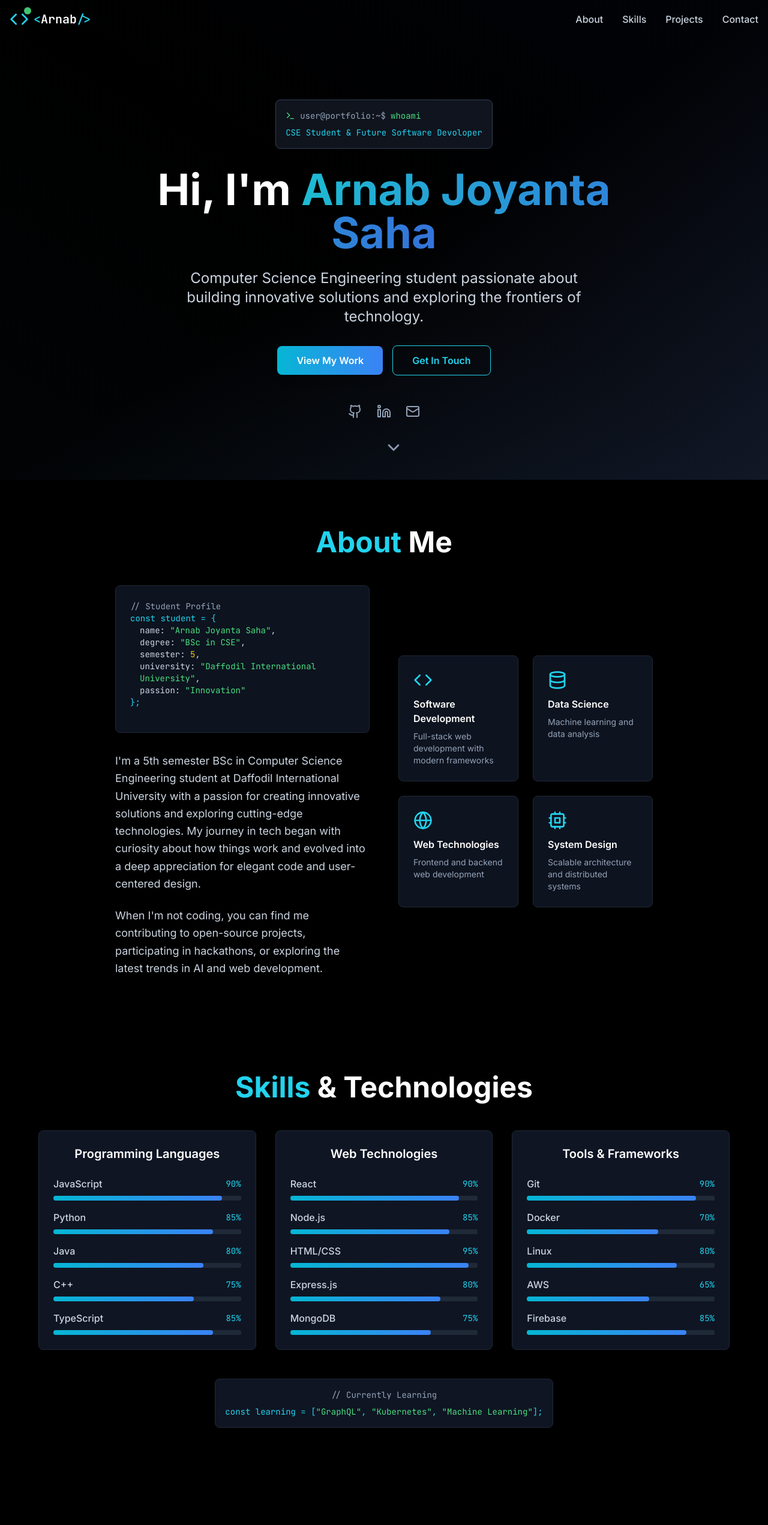
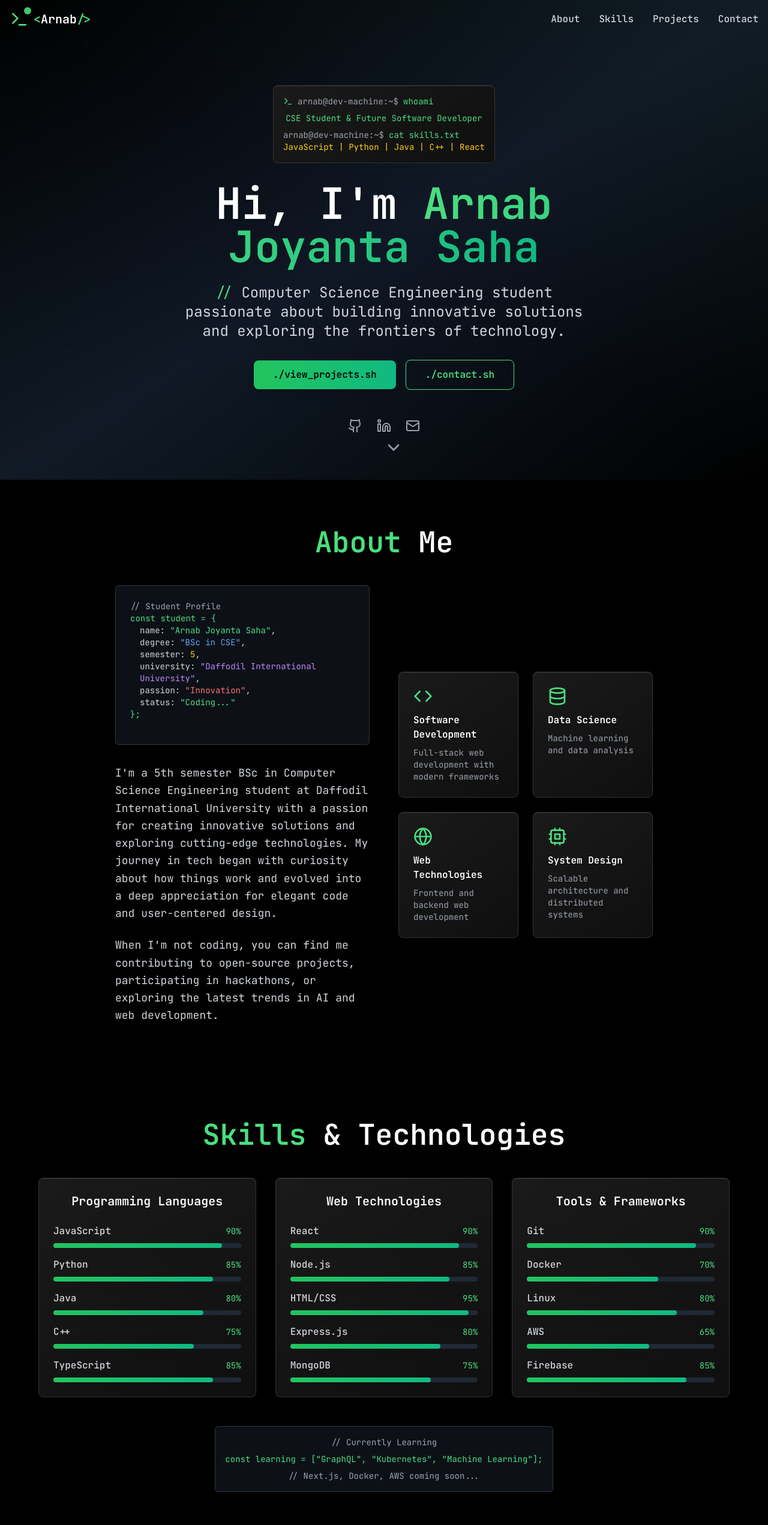
Before and after one commit to Arnabjoyantasaha/Portfolio, a React (Vite) app: page / in a window 1280 px wide. Shown: the top 2543 px of the page at 60% size. Built offline with nearby package versions, Linux system fonts and the light colour scheme.

Commit message:
Transform portfolio to programming-focused theme

```diff
--- a/src/App.tsx
+++ b/src/App.tsx
@@ -9,7 +9,7 @@ import BackgroundPattern from './components/BackgroundPattern';
 
 function App() {
   return (
-    <div className="min-h-screen bg-black text-white relative overflow-x-hidden">
+    <div className="min-h-screen bg-black text-white relative overflow-x-hidden font-mono">
       <BackgroundPattern />
       <Header />
       <main className="relative z-10">
--- a/src/components/About.tsx
+++ b/src/components/About.tsx
@@ -14,34 +14,35 @@ const About = () => {
       <div className="container mx-auto px-4">
         <div className="max-w-4xl mx-auto">
           <h2 className="text-4xl md:text-5xl font-bold text-center mb-12">
-            <span className="text-cyan-400">About</span> Me
+            <span className="text-green-400">About</span> Me
           </h2>
 
           <div className="grid md:grid-cols-2 gap-12 items-center">
             <div>
-              <div className="bg-gray-900/80 backdrop-blur-sm border border-gray-800 rounded-lg p-6 mb-8">
+              <div className="code-block backdrop-blur-sm p-6 mb-8">
                 <div className="font-mono text-sm mb-4">
-                  <div className="text-slate-400">// Student Profile</div>
-                  <div className="text-cyan-400">{'const student = {'}</div>
-                  <div className="ml-4 text-slate-300">
+                  <div className="text-gray-400">// Student Profile</div>
+                  <div className="text-green-400">{'const student = {'}</div>
+                  <div className="ml-4 text-gray-300">
                     <div>name: <span className="text-green-400">"Arnab Joyanta Saha"</span>,</div>
-                    <div>degree: <span className="text-green-400">"BSc in CSE"</span>,</div>
+                    <div>degree: <span className="text-blue-400">"BSc in CSE"</span>,</div>
                     <div>semester: <span className="text-yellow-400">5</span>,</div>
-                    <div>university: <span className="text-green-400">"Daffodil International University"</span>,</div>
-                    <div>passion: <span className="text-green-400">"Innovation"</span></div>
+                    <div>university: <span className="text-purple-400">"Daffodil International University"</span>,</div>
+                    <div>passion: <span className="text-red-400">"Innovation"</span>,</div>
+                    <div>status: <span className="text-green-400">"Coding..."</span></div>
                   </div>
-                  <div className="text-cyan-400">{'};'}</div>
+                  <div className="text-green-400">{'};'}</div>
                 </div>
               </div>
 
-              <p className="text-slate-300 text-lg leading-relaxed mb-6">
+              <p className="text-gray-300 text-lg leading-relaxed mb-6">
                 I'm a 5th semester BSc in Computer Science Engineering student at Daffodil International University with a passion for creating
                 innovative solutions and exploring cutting-edge technologies. My journey in tech
                 began with curiosity about how things work and evolved into a deep appreciation
                 for elegant code and user-centered design.
               </p>
 
-              <p className="text-slate-300 text-lg leading-relaxed">
+              <p className="text-gray-300 text-lg leading-relaxed">
                 When I'm not coding, you can find me contributing to open-source projects,
                 participating in hackathons, or exploring the latest trends in AI and web development.
               </p>
@@ -51,11 +52,11 @@ const About = () => {
               {interests.map((interest, index) => (
                 <div
                   key={index}
-                  className="bg-gray-900/80 backdrop-blur-sm border border-gray-800 rounded-lg p-6 hover:border-cyan-400/50 transition-all duration-300 transform hover:scale-105"
+                  className="terminal-border backdrop-blur-sm p-6 hover:border-green-400/50 transition-all duration-300 transform hover:scale-105 glow-on-hover"
                 >
-                  <interest.icon className="h-8 w-8 text-cyan-400 mb-3" />
+                  <interest.icon className="h-8 w-8 text-green-400 mb-3" />
                   <h3 className="text-white font-semibold mb-2">{interest.title}</h3>
-                  <p className="text-slate-400 text-sm">{interest.description}</p>
+                  <p className="text-gray-400 text-sm font-mono">{interest.description}</p>
                 </div>
               ))}
             </div>
--- a/src/components/BackgroundPattern.tsx
+++ b/src/components/BackgroundPattern.tsx
@@ -3,28 +3,43 @@ import React from 'react';
 const BackgroundPattern = () => {
   return (
     <div className="fixed inset-0 z-0">
-      {/* Animated grid pattern */}
+      {/* Matrix-style grid pattern */}
       <div className="absolute inset-0 opacity-10">
         <div className="absolute inset-0" style={{
           backgroundImage: `
-            linear-gradient(rgba(34, 211, 238, 0.1) 1px, transparent 1px),
-            linear-gradient(90deg, rgba(34, 211, 238, 0.1) 1px, transparent 1px)
+            linear-gradient(rgba(0, 255, 65, 0.2) 1px, transparent 1px),
+            linear-gradient(90deg, rgba(0, 255, 65, 0.2) 1px, transparent 1px)
           `,
-          backgroundSize: '50px 50px'
+          backgroundSize: '40px 40px'
         }} />
       </div>
 
-      {/* Floating geometric shapes */}
+      {/* Matrix rain effect */}
       <div className="absolute inset-0 overflow-hidden">
-        <div className="absolute top-1/4 left-1/4 w-2 h-2 bg-cyan-400 rounded-full animate-pulse opacity-60" />
-        <div className="absolute top-1/3 right-1/4 w-1 h-1 bg-green-400 rounded-full animate-pulse opacity-40" />
-        <div className="absolute bottom-1/4 left-1/3 w-3 h-3 bg-blue-400 rounded-full animate-pulse opacity-30" />
-        <div className="absolute bottom-1/3 right-1/3 w-2 h-2 bg-purple-400 rounded-full animate-pulse opacity-50" />
+        {[...Array(20)].map((_, i) => (
+          <div
+            key={i}
+            className="absolute text-green-400 font-mono text-xs opacity-20 animate-matrix"
+            style={{
+              left: `${Math.random() * 100}%`,
+              top: `${Math.random() * 100}%`,
+              animationDelay: `${Math.random() * 3}s`,
+              animationDuration: `${3 + Math.random() * 2}s`
+            }}
+          >
+            {Math.random() > 0.5 ? '1' : '0'}
+          </div>
+        ))}
       </div>
 
-      {/* Gradient overlays */}
-      <div className="absolute inset-0 bg-gradient-to-br from-black via-black to-gray-900 opacity-98" />
-      <div className="absolute inset-0 bg-gradient-to-tr from-cyan-900/5 via-transparent to-blue-900/5" />
+      {/* Terminal-style gradient overlays */}
+      <div className="absolute inset-0 bg-gradient-to-br from-black via-gray-900 to-black opacity-95" />
+      <div className="absolute inset-0 bg-gradient-to-tr from-green-900/5 via-transparent to-green-900/10" />
+
+      {/* Scanlines effect */}
+      <div className="absolute inset-0 opacity-5" style={{
+        backgroundImage: 'repeating-linear-gradient(0deg, transparent, transparent 2px, rgba(0, 255, 65, 0.1) 2px, rgba(0, 255, 65, 0.1) 4px)',
+      }} />
     </div>
   );
 };
--- a/src/components/Header.tsx
+++ b/src/components/Header.tsx
@@ -30,13 +30,13 @@ const Header = () => {
         <div className="flex items-center justify-between">
           <div className="flex items-center space-x-2">
             <div className="relative">
-              <Code className="h-8 w-8 text-cyan-400" />
+              <Terminal className="h-8 w-8 text-green-400" />
               <div className="absolute -top-1 -right-1 w-3 h-3 bg-green-400 rounded-full animate-pulse"></div>
             </div>
             <span className="text-xl font-bold font-mono">
-              <span className="text-cyan-400">{'<'}</span>
+              <span className="text-green-400">{'<'}</span>
               <span className="text-white">Arnab</span>
-              <span className="text-cyan-400">{'/>'}</span>
+              <span className="text-green-400">{'/>'}</span>
             </span>
           </div>
 
@@ -45,17 +45,17 @@ const Header = () => {
               <button
                 key={item}
                 onClick={() => scrollToSection(item)}
-                className="relative text-slate-300 hover:text-cyan-400 transition-colors duration-200 capitalize font-medium"
+                className="relative text-gray-300 hover:text-green-400 transition-colors duration-200 capitalize font-medium font-mono"
               >
                 {item}
-                <span className="absolute bottom-0 left-0 w-0 h-0.5 bg-cyan-400 transition-all duration-300 hover:w-full"></span>
+                <span className="absolute bottom-0 left-0 w-0 h-0.5 bg-green-400 transition-all duration-300 hover:w-full"></span>
               </button>
             ))}
           </nav>
 
           <button
             onClick={() => setIsMenuOpen(!isMenuOpen)}
-            className="md:hidden p-2 text-slate-300 hover:text-cyan-400 transition-colors"
+            className="md:hidden p-2 text-gray-300 hover:text-green-400 transition-colors"
           >
             {isMenuOpen ? <X size={24} /> : <Menu size={24} />}
           </button>
@@ -70,7 +70,7 @@ const Header = () => {
               <button
                 key={item}
                 onClick={() => scrollToSection(item)}
-                className="block w-full text-left px-4 py-2 text-slate-300 hover:text-cyan-400 hover:bg-slate-800/50 rounded-lg transition-all duration-200 capitalize"
+                className="block w-full text-left px-4 py-2 text-gray-300 hover:text-green-400 hover:bg-gray-800/50 rounded-lg transition-all duration-200 capitalize font-mono"
               >
                 {item}
               </button>
--- a/src/components/Hero.tsx
+++ b/src/components/Hero.tsx
@@ -14,23 +14,29 @@ const Hero = () => {
       <div className="container mx-auto px-4 text-center">
         <div className="max-w-4xl mx-auto">
           {/* Terminal-style greeting */}
-          <div className="inline-block bg-slate-800/50 backdrop-blur-sm border border-slate-700 rounded-lg p-4 mb-8 font-mono text-sm">
+          <div className="inline-block terminal-border backdrop-blur-sm p-4 mb-8 font-mono text-sm">
             <div className="flex items-center space-x-2 mb-2">
               <Terminal className="h-4 w-4 text-green-400" />
-              <span className="text-slate-400">user@portfolio:~$</span>
+              <span className="text-gray-400">arnab@dev-machine:~$</span>
               <span className="text-green-400">whoami</span>
             </div>
-            <div className="text-cyan-400">CSE Student & Future Software Devoloper</div>
+            <div className="text-green-400">CSE Student & Future Software Developer</div>
+            <div className="flex items-center space-x-2 mt-2">
+              <span className="text-gray-400">arnab@dev-machine:~$</span>
+              <span className="text-green-400">cat skills.txt</span>
+            </div>
+            <div className="text-yellow-400">JavaScript | Python | Java | C++ | React</div>
           </div>
 
           <h1 className="text-5xl md:text-7xl font-bold mb-6">
             <span className="text-white">Hi, I'm </span>
-            <span className="text-transparent bg-clip-text bg-gradient-to-r from-cyan-400 to-blue-500 animate-pulse">
+            <span className="text-transparent bg-clip-text bg-gradient-to-r from-green-400 to-emerald-500 glitch">
               Arnab Joyanta Saha
             </span>
           </h1>
 
-          <p className="text-xl md:text-2xl text-slate-300 mb-8 max-w-2xl mx-auto leading-relaxed">
+          <p className="text-xl md:text-2xl text-gray-300 mb-8 max-w-2xl mx-auto leading-relaxed font-mono">
+            <span className="text-green-400">{'// '}</span>
             Computer Science Engineering student passionate about building innovative solutions
             and exploring the frontiers of technology.
           </p>
@@ -38,26 +44,26 @@ const Hero = () => {
           <div className="flex flex-col sm:flex-row gap-4 justify-center items-center mb-12">
             <button
               onClick={() => scrollToSection('projects')}
-              className="bg-gradient-to-r from-cyan-500 to-blue-500 hover:from-cyan-600 hover:to-blue-600 text-white font-semibold py-3 px-8 rounded-lg transition-all duration-300 transform hover:scale-105 shadow-lg"
+              className="bg-gradient-to-r from-green-500 to-emerald-500 hover:from-green-600 hover:to-emerald-600 text-black font-semibold py-3 px-8 rounded-lg transition-all duration-300 transform hover:scale-105 shadow-lg font-mono"
             >
-              View My Work
+              ./view_projects.sh
             </button>
             <button
               onClick={() => scrollToSection('contact')}
-              className="border border-cyan-400 text-cyan-400 hover:bg-cyan-400 hover:text-slate-900 font-semibold py-3 px-8 rounded-lg transition-all duration-300 transform hover:scale-105"
+              className="border border-green-400 text-green-400 hover:bg-green-400 hover:text-black font-semibold py-3 px-8 rounded-lg transition-all duration-300 transform hover:scale-105 font-mono"
             >
-              Get In Touch
+              ./contact.sh
             </button>
           </div>
 
           <div className="flex justify-center space-x-6">
-            <a href="https://github.com/Arnabjoyantasaha" className="text-slate-400 hover:text-white transition-colors duration-200 transform hover:scale-110">
+            <a href="https://github.com/Arnabjoyantasaha" className="text-gray-400 hover:text-green-400 transition-colors duration-200 transform hover:scale-110">
               <Github size={24} />
             </a>
-            <a href="https://www.linkedin.com/in/arnab-joyanta-saha-3b2435301" className="text-slate-400 hover:text-white transition-colors duration-200 transform hover:scale-110">
+            <a href="https://www.linkedin.com/in/arnab-joyanta-saha-3b2435301" className="text-gray-400 hover:text-green-400 transition-colors duration-200 transform hover:scale-110">
               <Linkedin size={24} />
             </a>
-            <a href="mailto:arnabjoyantasaha@gmail.com" className="text-slate-400 hover:text-white transition-colors duration-200 transform hover:scale-110">
+            <a href="mailto:arnabjoyantasaha@gmail.com" className="text-gray-400 hover:text-green-400 transition-colors duration-200 transform hover:scale-110">
               <Mail size={24} />
             </a>
           </div>
@@ -65,7 +71,7 @@ const Hero = () => {
 
         <button
           onClick={() => scrollToSection('about')}
-          className="absolute bottom-8 left-1/2 transform -translate-x-1/2 text-slate-400 hover:text-cyan-400 transition-colors duration-200 animate-bounce"
+          className="absolute bottom-8 left-1/2 transform -translate-x-1/2 text-gray-400 hover:text-green-400 transition-colors duration-200 animate-bounce"
         >
           <ChevronDown size={32} />
         </button>
--- a/src/components/Skills.tsx
+++ b/src/components/Skills.tsx
@@ -39,14 +39,14 @@ const Skills = () => {
       <div className="container mx-auto px-4">
         <div className="max-w-6xl mx-auto">
           <h2 className="text-4xl md:text-5xl font-bold text-center mb-12">
-            <span className="text-cyan-400">Skills</span> & Technologies
+            <span className="text-green-400">Skills</span> & Technologies
           </h2>
 
           <div className="grid md:grid-cols-3 gap-8">
             {skillCategories.map((category, categoryIndex) => (
               <div
                 key={categoryIndex}
-                className="bg-gray-900/90 backdrop-blur-sm border border-gray-800 rounded-lg p-6 hover:border-cyan-400/50 transition-all duration-300"
+                className="terminal-border backdrop-blur-sm p-6 hover:border-green-400/50 transition-all duration-300 glow-on-hover"
               >
                 <h3 className="text-xl font-semibold text-white mb-6 text-center">
                   {category.title}
@@ -55,16 +55,14 @@ const Skills = () => {
                   {category.skills.map((skill, skillIndex) => (
                     <div key={skillIndex} className="space-y-2">
                       <div className="flex justify-between items-center">
-                        <span className="text-slate-300 font-medium">{skill.name}</span>
-                        <span className="text-cyan-400 text-sm font-mono">{skill.level}%</span>
+                        <span className="text-gray-300 font-medium font-mono">{skill.name}</span>
+                        <span className="text-green-400 text-sm font-mono">{skill.level}%</span>
                       </div>
-                      <div className="w-full bg-slate-700 rounded-full h-2">
                       <div className="w-full bg-gray-800 rounded-full h-2">
                         <div
-                          className="bg-gradient-to-r from-cyan-500 to-blue-500 h-2 rounded-full transition-all duration-1000 ease-out"
+                          className="bg-gradient-to-r from-green-500 to-emerald-500 h-2 rounded-full transition-all duration-1000 ease-out shadow-lg"
                           style={{ width: `${skill.level}%` }}
                         ></div>
-                      </div>
                       </div>
                     </div>
                   ))}
@@ -74,11 +72,12 @@ const Skills = () => {
           </div>
 
           <div className="mt-12 text-center">
-            <div className="inline-block bg-gray-900/90 backdrop-blur-sm border border-gray-800 rounded-lg p-4 font-mono text-sm">
-              <div className="text-slate-400 mb-2">// Currently Learning</div>
-              <div className="text-cyan-400">
+            <div className="inline-block code-block backdrop-blur-sm p-4 font-mono text-sm">
+              <div className="text-gray-400 mb-2">// Currently Learning</div>
+              <div className="text-green-400">
                 const learning = [<span className="text-green-400">"GraphQL"</span>, <span className="text-green-400">"Kubernetes"</span>, <span className="text-green-400">"Machine Learning"</span>];
               </div>
+              <div className="text-gray-400 mt-2">// Next.js, Docker, AWS coming soon...</div>
             </div>
           </div>
         </div>
--- a/src/index.css
+++ b/src/index.css
@@ -9,7 +9,7 @@
 
   body {
     font-family: 'Inter', system-ui, -apple-system, sans-serif;
-    background-color: #000000;
+    background-color: #0a0a0a;
     color: #ffffff;
   }
 
@@ -20,18 +20,35 @@
 
 @layer utilities {
   .text-gradient {
-    background: linear-gradient(90deg, #22d3ee, #3b82f6);
+    background: linear-gradient(90deg, #00ff41, #00d4aa);
     -webkit-background-clip: text;
     -webkit-text-fill-color: transparent;
     background-clip: text;
   }
 
   .glow-text {
-    text-shadow: 0 0 20px rgba(34, 211, 238, 0.5);
+    text-shadow: 0 0 20px rgba(0, 255, 65, 0.5);
   }
 
   .backdrop-blur-custom {
     backdrop-filter: blur(8px);
+  }
+
+  .terminal-border {
+    border: 1px solid #333;
+    border-radius: 8px;
+    background: linear-gradient(145deg, #1a1a1a, #0f0f0f);
+    box-shadow: inset 0 1px 0 rgba(255,255,255,0.1);
+  }
+
+  .code-block {
+    background: #0d1117;
+    border: 1px solid #30363d;
+    border-radius: 6px;
+  }
+
+  .matrix-bg {
+    background: radial-gradient(circle at 50% 50%, rgba(0, 255, 65, 0.1) 0%, transparent 50%);
   }
 }
 
@@ -41,16 +58,16 @@
 }
 
 ::-webkit-scrollbar-track {
-  background: #000000;
+  background: #0a0a0a;
 }
 
 ::-webkit-scrollbar-thumb {
-  background: #374151;
+  background: #00ff41;
   border-radius: 4px;
 }
 
 ::-webkit-scrollbar-thumb:hover {
-  background: #4b5563;
+  background: #00d4aa;
 }
 
 /* Animations */
@@ -73,13 +90,43 @@
   animation: matrix 3s ease-in-out infinite;
 }
 
+@keyframes typing {
+  from { width: 0; }
+  to { width: 100%; }
+}
+
+@keyframes blink {
+  0%, 50% { border-color: #00ff41; }
+  51%, 100% { border-color: transparent; }
+}
+
+.typing-animation {
+  overflow: hidden;
+  border-right: 2px solid #00ff41;
+  white-space: nowrap;
+  animation: typing 3s steps(40, end), blink 1s infinite;
+}
+
+@keyframes glitch {
+  0% { transform: translate(0); }
+  20% { transform: translate(-2px, 2px); }
+  40% { transform: translate(-2px, -2px); }
+  60% { transform: translate(2px, 2px); }
+  80% { transform: translate(2px, -2px); }
+  100% { transform: translate(0); }
+}
+
+.glitch:hover {
+  animation: glitch 0.3s ease-in-out;
+}
+
 /* Glowing effects */
 .glow-on-hover {
   transition: all 0.3s ease;
 }
 
 .glow-on-hover:hover {
-  box-shadow: 0 0 30px rgba(34, 211, 238, 0.3);
+  box-shadow: 0 0 30px rgba(0, 255, 65, 0.3);
 }
 
 /* Loading animations */
```
Also changed, not shown: src/components/Contact.tsx (+23 -23 lines), src/components/Projects.tsx (+10 -10 lines).
